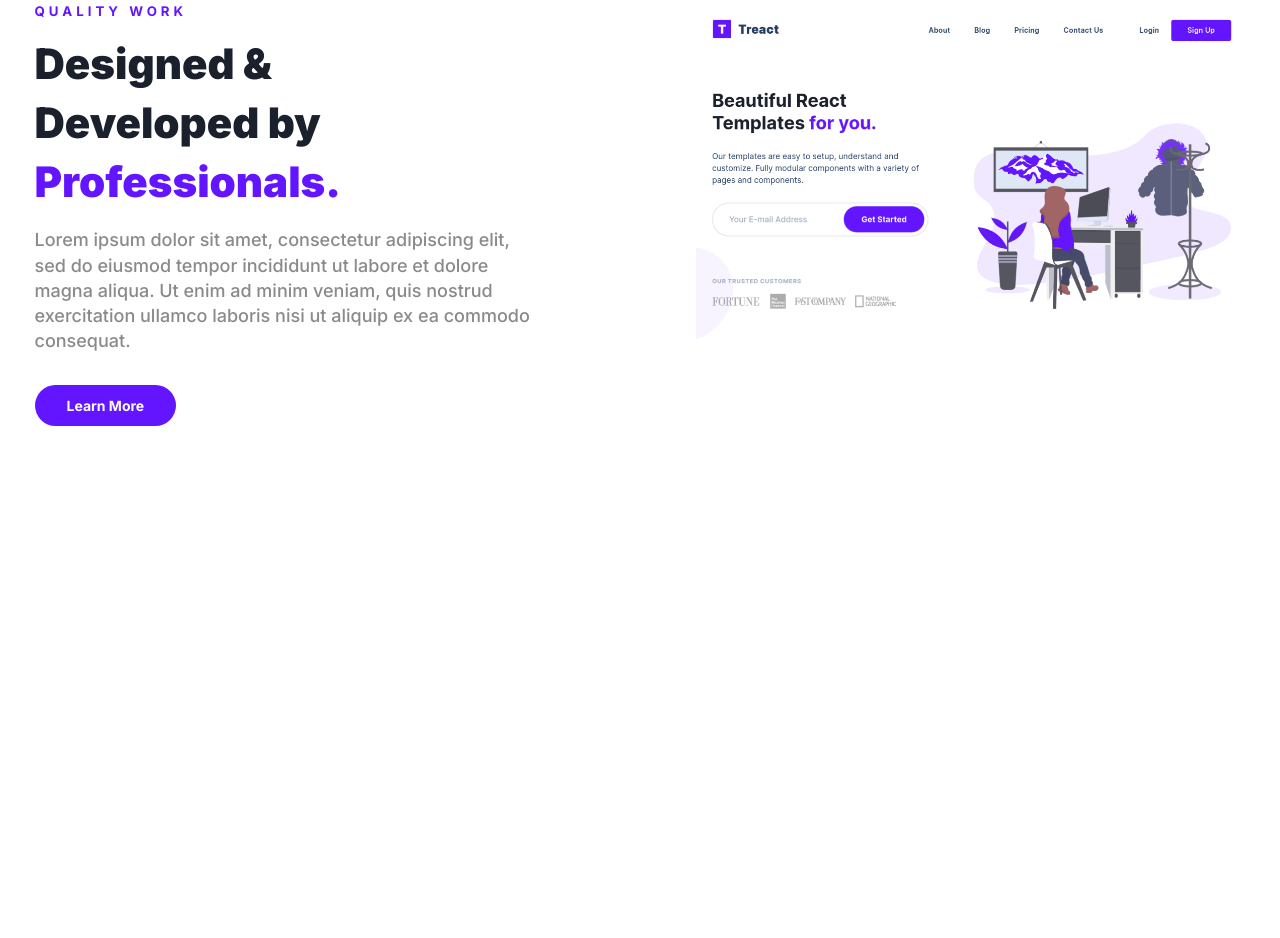
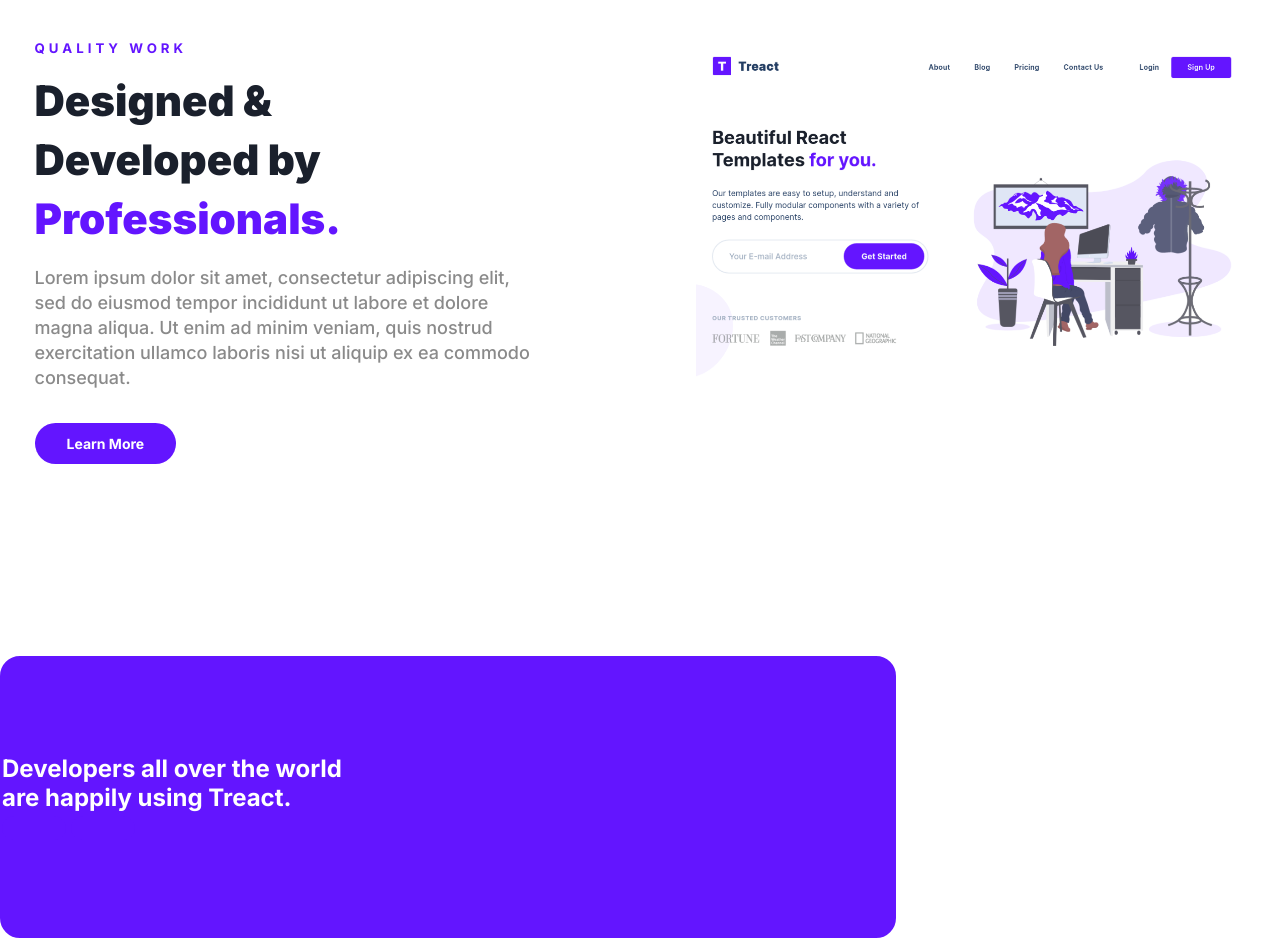
Before and after one commit to datschi1/website-clone, a plain HTML site: page index.html in a window 1280 px wide. Shown: the part 1592-2530 px from the top of the page. Before the commit the page ends 2114 px from the top, so only its background shows below. Drawn offline with Linux system fonts and the light colour scheme; files whose address does not match are found by name.

Commit message:
started contact

```diff
--- a/index.html
+++ b/index.html
@@ -199,9 +199,27 @@
           </p>
           <button>Learn More</button>
         </div>
-        <figure >
-          <img src="./assets/assets/hero-screenshot-1.40a097b5.png" class="quality__img" alt="" />
+        <figure>
+          <img
+            src="./assets/assets/hero-screenshot-1.40a097b5.png"
+            class="quality__img"
+            alt=""
+          />
         </figure>
+      </div>
+    </section>
+
+    <section id="contact">
+      <div class="contact__bg">
+        <div class="contact__text">
+          <h2 class="contact__h2">
+            Developers all over the world are happily using Treact.
+          </h2>
+        </div>
+        <div class="contact__btn">
+          <button></button>
+          <button></button>
+        </div>
       </div>
     </section>
   </body>
--- a/styles.css
+++ b/styles.css
@@ -219,6 +219,7 @@
 
 .features__h1{
     text-align: center;
+    width: 1200px;
 }
 
 .features__para , .designed__para{
@@ -309,7 +310,8 @@
 .designed__section{
     display: flex;
     justify-content: space-around;
-    padding: 0 16px;
+    padding: 96px 16px;
+
 
 }
 
@@ -336,3 +338,26 @@
     width: 80%;
     margin-bottom: 32px;
 }
+
+/* CONTACT */
+
+.contact__bg{
+    background-color: rgb(99, 21, 255);
+
+    max-width: 70%;
+    position: relative;
+    height: 30%;
+    border: 2px solid rgb(99, 21, 255) ;
+    border-radius: 20px;
+    padding: 96px 0;
+}
+
+.contact__h2{
+    font-weight: 700;
+    color: white;
+    width: 40%;
+}
+
+.contact__btn{
+
+}
```
